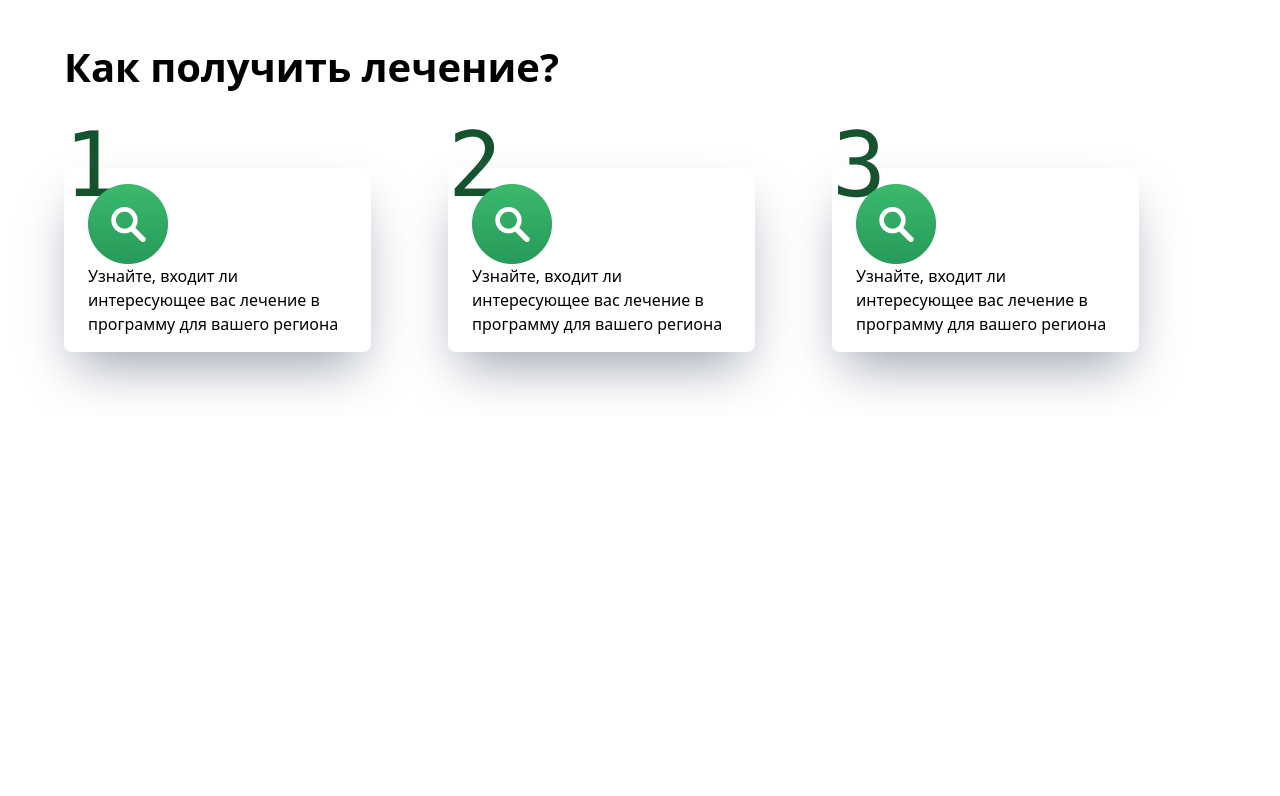
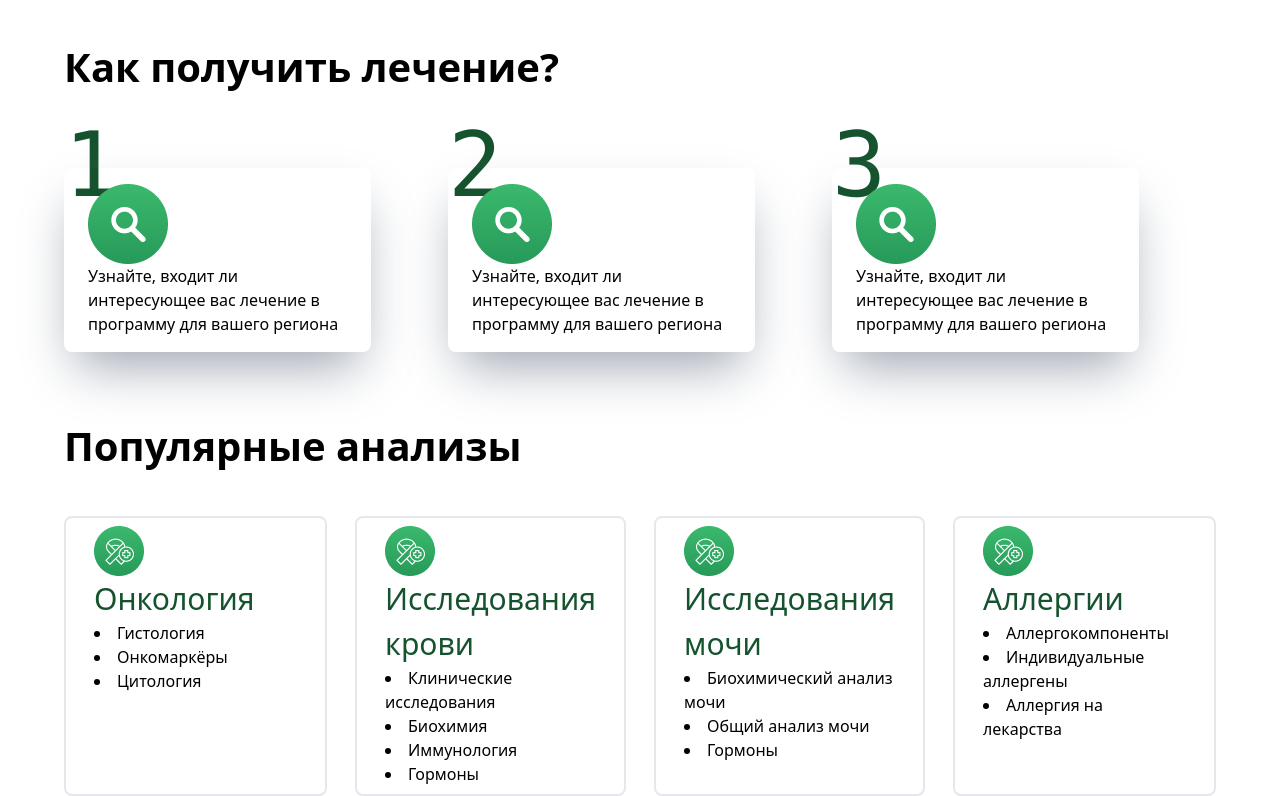
Before and after one commit to Azamjon09/exsem, a website: page src/index.html in a window 1280 px wide. Shown: the part 667-1463 px from the top of the page. Before the commit the page ends 1083 px from the top, so only its background shows below. Drawn offline with Linux system fonts and the light colour scheme.

Commit message:
section4

```diff
--- a/src/index.html
+++ b/src/index.html
@@ -108,8 +108,41 @@
     </div>
 </article>
     </section>
-
-
+    <section class="w-[90%] m-auto">
+        <h1 class="text-[40px] font-extrabold">Популярные анализы</h1>
+        <article class="mt-10 lg:flex gap-7 block">
+          <div class="lg:w-[30%] border-2 rounded-lg py-2 px-7 w-[100%]">
+           <img src="./imgho/Group 1894.png" alt="">
+           <h1 class="text-green-900 text-[30px] font-sans">Онкология</h1>
+           <li>Гистология</li>
+           <li>Онкомаркёры</li>
+           <li>Цитология</li>
+          </div>
+          <div class="lg:w-[30%] border-2 rounded-lg py-2 px-7 w-[100%]">
+            <img src="./imgho/Group 1894.png" alt="">
+            <h1 class="text-green-900 text-[30px] font-sans">Исследования крови </h1>
+            <li>Клинические исследования</li>
+            <li>Биохимия</li>
+            <li>Иммунология</li>
+            <li>Гормоны</li>
+           </div>
+           <div class="lg:w-[30%] border-2 rounded-lg py-2 px-7 w-[100%]">
+            <img src="./imgho/Group 1894.png" alt="">
+            <h1 class="text-green-900 text-[30px] font-sans">Исследования мочи</h1>
+            <li>Биохимический анализ мочи</li>
+            <li>Общий анализ мочи</li>
+            <li>Гормоны</li>
+           </div>
+           <div class="lg:w-[30%] border-2 rounded-lg py-2 px-7 w-[100%]">
+            <img src="./imgho/Group 1894.png" alt="">
+            <h1 class="text-green-900 text-[30px] font-sans">Аллергии</h1>
+            <li>Аллергокомпоненты</li>
+            <li>Индивидуальные аллергены</li>
+            <li>Аллергия на лекарства</li>
+           </div>
+        </article>
+    </section>
+ <section></section>
   </header>
   </h1>
 </body>
```
Also changed, not shown: src/output.css.
